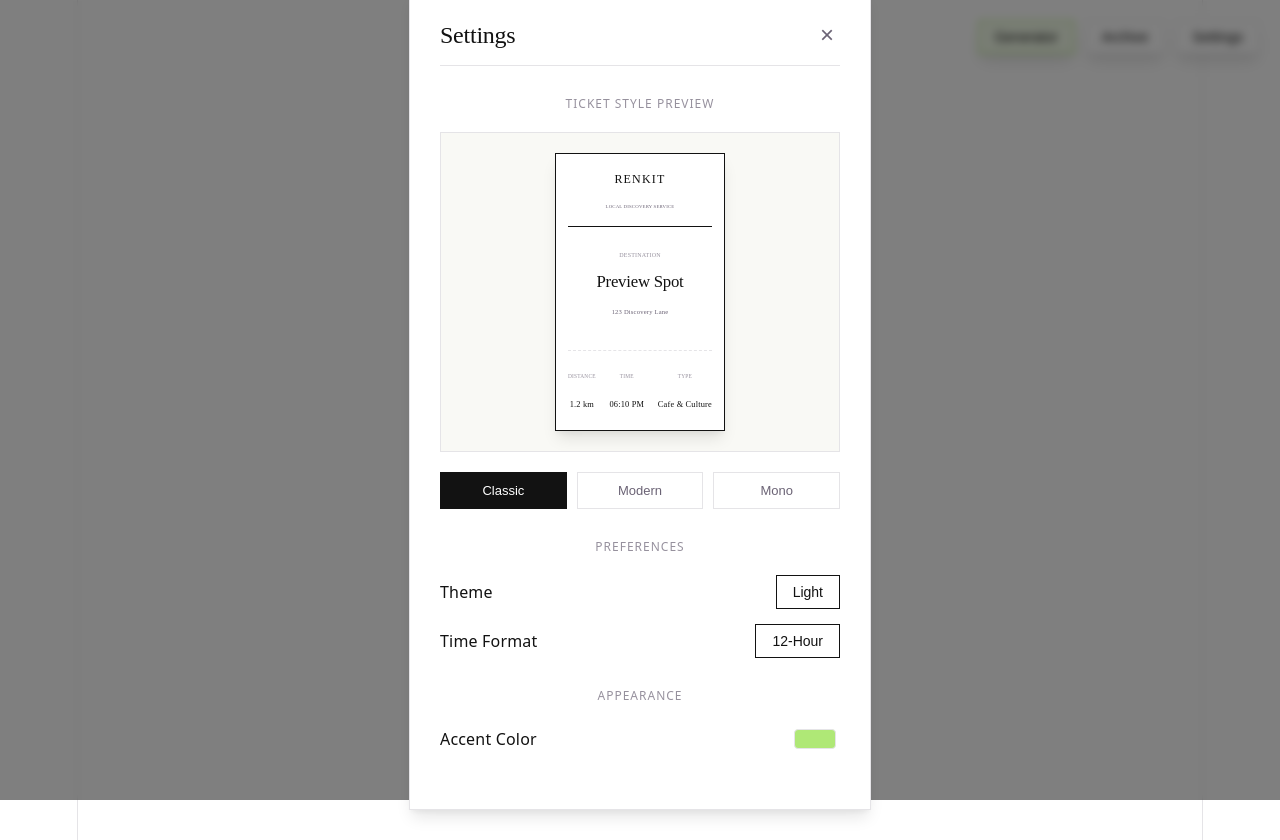
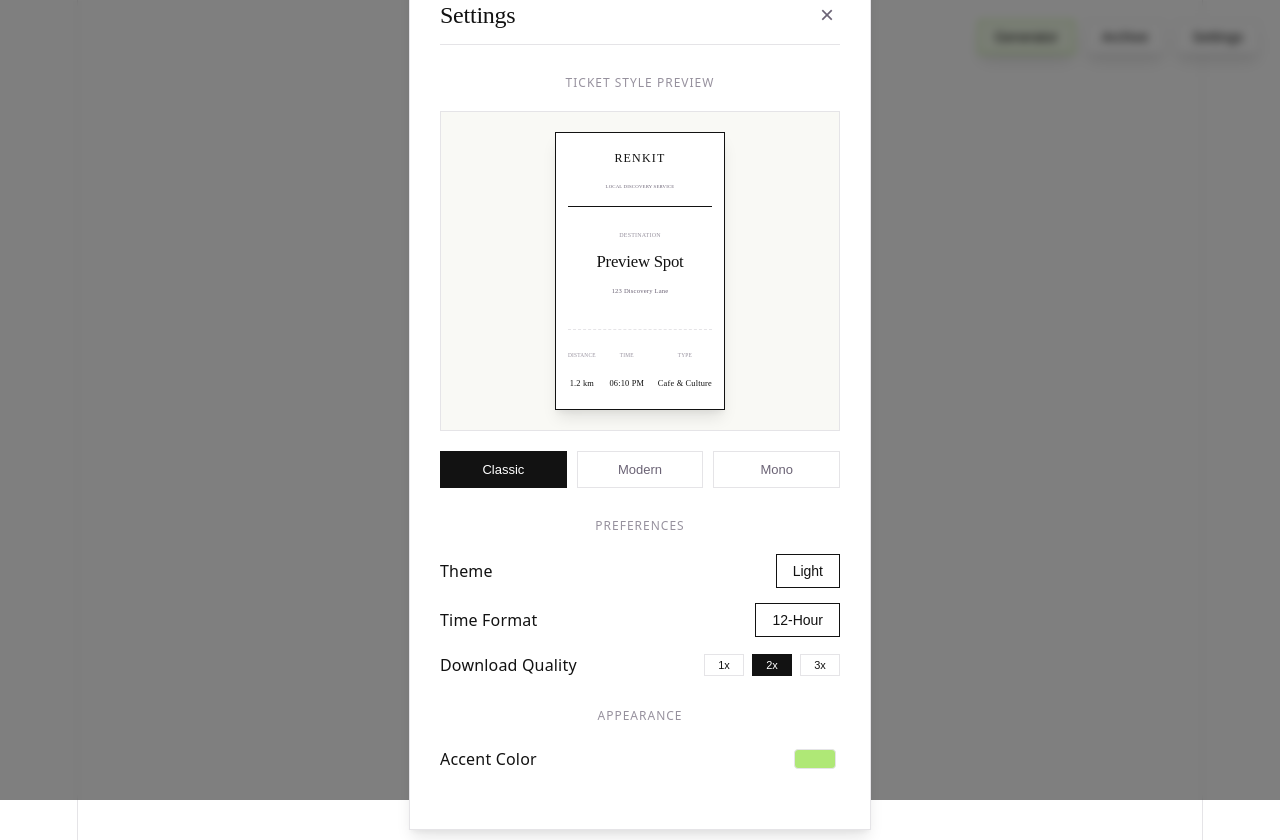
Before and after one commit to nacs-970/renkit, a React (Vite) app: page / in a window 1280 px wide. Both pictures are taken after a click on the button "Settings". Built offline with nearby package versions, Linux system fonts and the light colour scheme.

Commit message:
feat(settings): add download quality control

```diff
--- a/src/App.tsx
+++ b/src/App.tsx
@@ -21,6 +21,7 @@ function App() {
   const [ticketKey, setTicketKey] = useState(0);
   const [ticketStyle, setTicketStyle] = useState<TicketStyle>('classic');
   const [timeFormat, setTimeFormat] = useState<'12h' | '24h'>('12h');
+  const [downloadQuality, setDownloadQuality] = useState<number>(2);
   const [isDownloading, setIsDownloading] = useState(false);
   const ticketRef = useRef<HTMLDivElement>(null);
 
@@ -110,6 +111,7 @@ function App() {
       const dataUrl = await toPng(ticketRef.current, {
         cacheBust: true,
         backgroundColor: 'var(--bg)',
+        pixelRatio: downloadQuality,
         style: {
           transform: 'scale(1)',
           borderRadius: '0'
@@ -171,6 +173,8 @@ function App() {
         onSetTicketStyle={setTicketStyle}
         timeFormat={timeFormat}
         onToggleTimeFormat={() => setTimeFormat(prev => prev === '12h' ? '24h' : '12h')}
+        downloadQuality={downloadQuality}
+        onSetDownloadQuality={setDownloadQuality}
       />
 
       <div className="top-nav">
@@ -193,7 +197,7 @@ function App() {
 
       <main className={view === 'archive' ? 'wide' : ''}>
         {view === 'archive' ? (
-          <ArchiveBook onClose={() => setView('main')} />
+          <ArchiveBook onClose={() => setView('main')} downloadQuality={downloadQuality} />
         ) : (
           <>
             {!currentTicket && !isGenerating && (
--- a/src/components/ArchiveBook/ArchiveBook.tsx
+++ b/src/components/ArchiveBook/ArchiveBook.tsx
@@ -6,9 +6,10 @@ import styles from './ArchiveBook.module.css';
 
 interface Props {
   onClose: () => void;
+  downloadQuality: number;
 }
 
-export const ArchiveBook = ({ onClose }: Props) => {
+export const ArchiveBook = ({ onClose, downloadQuality }: Props) => {
   const [archive, setArchive] = useState<ArchivedTicket[]>([]);
   const [editingId, setEditingId] = useState<string | null>(null);
   const [tempMemo, setTempMemo] = useState('');
@@ -109,6 +110,7 @@ export const ArchiveBook = ({ onClose }: Props) => {
       const dataUrl = await toPng(ticketRef.current, {
         cacheBust: true,
         backgroundColor: 'var(--bg)',
+        pixelRatio: downloadQuality,
         style: {
           transform: 'scale(1)',
           borderRadius: '0'
--- a/src/components/Settings/Settings.module.css
+++ b/src/components/Settings/Settings.module.css
@@ -86,6 +86,32 @@
   opacity: 0.8;
 }
 
+.qualityToggle {
+  display: flex;
+  gap: 8px;
+}
+
+.smallToggle {
+  background: none;
+  border: 1px solid var(--border);
+  color: var(--text-h);
+  padding: 4px 10px;
+  cursor: pointer;
+  font-size: 11px;
+  min-width: 40px;
+  transition: all 0.2s;
+}
+
+.smallToggle:hover {
+  border-color: var(--accent);
+}
+
+.toggleActive {
+  background: var(--text-h);
+  color: var(--bg);
+  border-color: var(--text-h);
+}
+
 /* Style Selection Grid */
 .previewWrapper {
   display: flex;
--- a/src/components/Settings/Settings.tsx
+++ b/src/components/Settings/Settings.tsx
@@ -10,6 +10,8 @@ interface Props {
   onSetTicketStyle: (style: TicketStyle) => void;
   timeFormat: '12h' | '24h';
   onToggleTimeFormat: () => void;
+  downloadQuality: number;
+  onSetDownloadQuality: (quality: number) => void;
 }
 
 export const Settings = ({
@@ -20,7 +22,9 @@ export const Settings = ({
   ticketStyle,
   onSetTicketStyle,
   timeFormat,
-  onToggleTimeFormat
+  onToggleTimeFormat,
+  downloadQuality,
+  onSetDownloadQuality
 }: Props) => {
   if (!isOpen) return null;
 
@@ -99,6 +103,20 @@ export const Settings = ({
               {timeFormat === '12h' ? '12-Hour' : '24-Hour'}
             </button>
           </div>
+          <div className={styles.settingRow}>
+            <span className={styles.label}>Download Quality</span>
+            <div className={styles.qualityToggle}>
+              {[1, 2, 3].map((q) => (
+                <button
+                  key={q}
+                  className={`${styles.smallToggle} ${downloadQuality === q ? styles.toggleActive : ''}`}
+                  onClick={() => onSetDownloadQuality(q)}
+                >
+                  {q}x
+                </button>
+              ))}
+            </div>
+          </div>
         </section>
 
         <section className={styles.section}>
```
